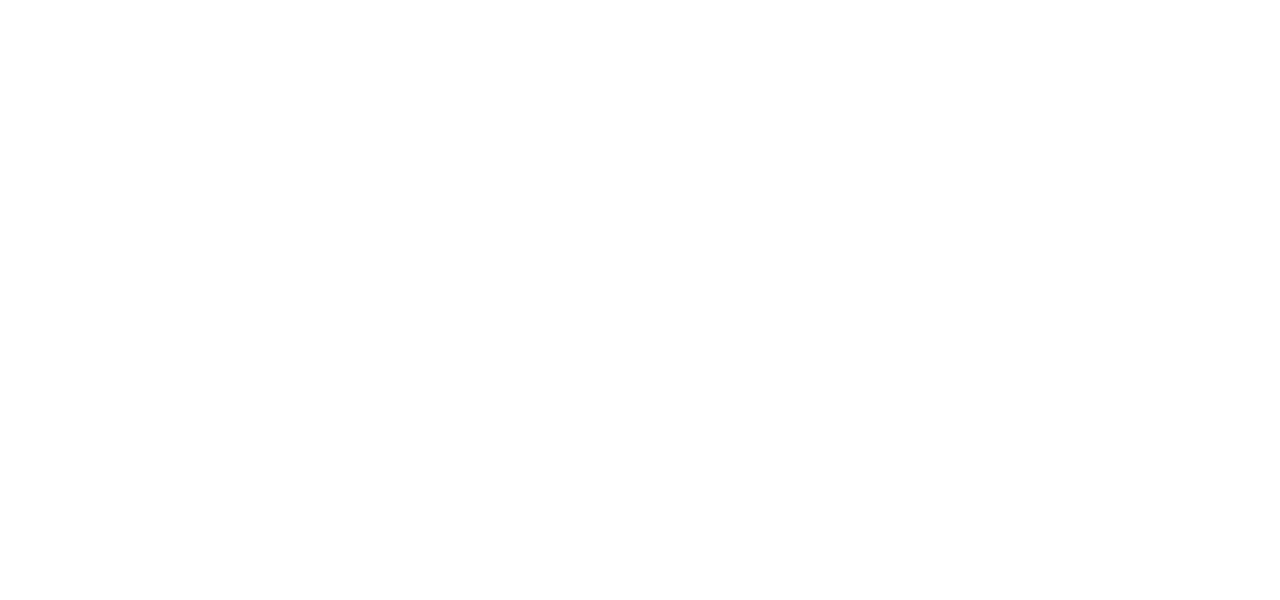
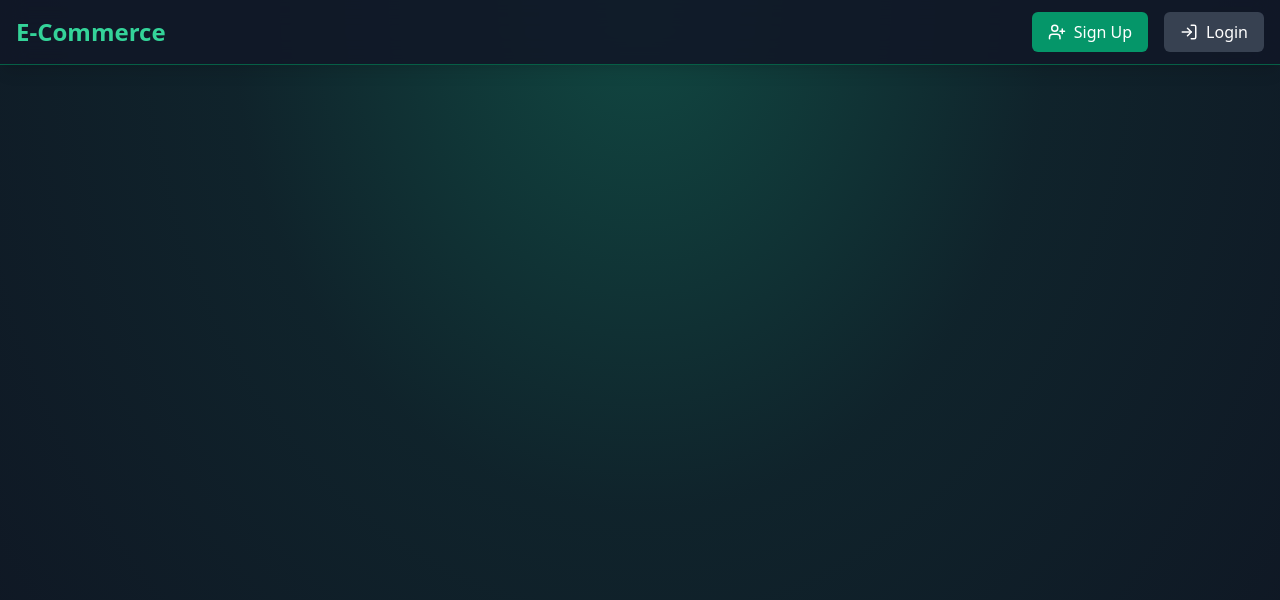
Before and after one commit to piyusshkumar/Ecommerce, a React app in the folder frontend/: page / in a window 1280 px wide. Before the commit this address had no page. Shown: the top 600 px of the page. Built offline with nearby package versions, Linux system fonts and the light colour scheme; the HTML template or start-up script is replaced by a standard one.

Commit message:
added navbar

```diff
--- a/frontend/src/App.jsx
+++ b/frontend/src/App.jsx
@@ -2,22 +2,34 @@ import { useState } from 'react'
 import { Routes, Route } from 'react-router-dom'
 import  Signup  from './pages/Signup'
 import  Login  from './pages/Login'
+import Navbar from './components/Navbar'
 
 
 function App() {
   const [count, setCount] = useState(0)
 
-  return (
-    <>
-    <div>
-      <Routes>
+return (
+		<div className='min-h-screen bg-gray-900 text-white relative overflow-hidden'>
+			{/* Background gradient */}
+			<div className='absolute inset-0 overflow-hidden'>
+				<div className='absolute inset-0'>
+					<div className='absolute top-0 left-1/2 -translate-x-1/2 w-full h-full bg-[radial-gradient(ellipse_at_top,rgba(16,185,129,0.3)_0%,rgba(10,80,60,0.2)_45%,rgba(0,0,0,0.1)_100%)]' />
+				</div>
+			</div>
 
-        <Route path="/signup" element={<Signup />} />
-        <Route path="/login" element={<Login />} />
-      </Routes>
-    </div>
-    </>
-  )
+			<div className='relative z-50 pt-20'>
+				<Navbar />
+				<Routes>
+
+					<Route path='/signup' element={ <Signup />} />
+					<Route path='/login' element={ <Login />} />
+
+
+				</Routes>
+			</div>
+		</div>
+	);
 }
 
+
 export default App
--- /dev/null
+++ b/frontend/src/components/Navbar.jsx
@@ -0,0 +1,58 @@
+import { ShoppingCart, UserPlus, LogIn, LogOut, Lock } from "lucide-react";
+import { Link } from "react-router-dom";
+import { useUserStore } from "../stores/useUserStore";
+
+
+const Navbar = () => {
+	const { user, logout } = useUserStore();
+	const isAdmin = user?.role === "admin";
+
+
+	return (
+		<header className='fixed top-0 left-0 w-full bg-gray-900 bg-opacity-90 backdrop-blur-md shadow-lg z-40 transition-all duration-300 border-b border-emerald-800'>
+			<div className='container mx-auto px-4 py-3'>
+				<div className='flex flex-wrap justify-between items-center'>
+					<Link to='/' className='text-2xl font-bold text-emerald-400 items-center space-x-2 flex'>
+						E-Commerce
+					</Link>
+
+					<nav className='flex flex-wrap items-center gap-4'>
+
+
+
+						{user ? (
+							<button
+								className='bg-gray-700 hover:bg-gray-600 text-white py-2 px-4
+						rounded-md flex items-center transition duration-300 ease-in-out'
+								onClick={logout}
+							>
+								<LogOut size={18} />
+								<span className='hidden sm:inline ml-2'>Log Out</span>
+							</button>
+						) : (
+							<>
+								<Link
+									to={"/signup"}
+									className='bg-emerald-600 hover:bg-emerald-700 text-white py-2 px-4
+									rounded-md flex items-center transition duration-300 ease-in-out'
+								>
+									<UserPlus className='mr-2' size={18} />
+									Sign Up
+								</Link>
+								<Link
+									to={"/login"}
+									className='bg-gray-700 hover:bg-gray-600 text-white py-2 px-4
+									rounded-md flex items-center transition duration-300 ease-in-out'
+								>
+									<LogIn className='mr-2' size={18} />
+									Login
+								</Link>
+							</>
+						)}
+					</nav>
+				</div>
+			</div>
+		</header>
+	);
+};
+export default Navbar;
```
